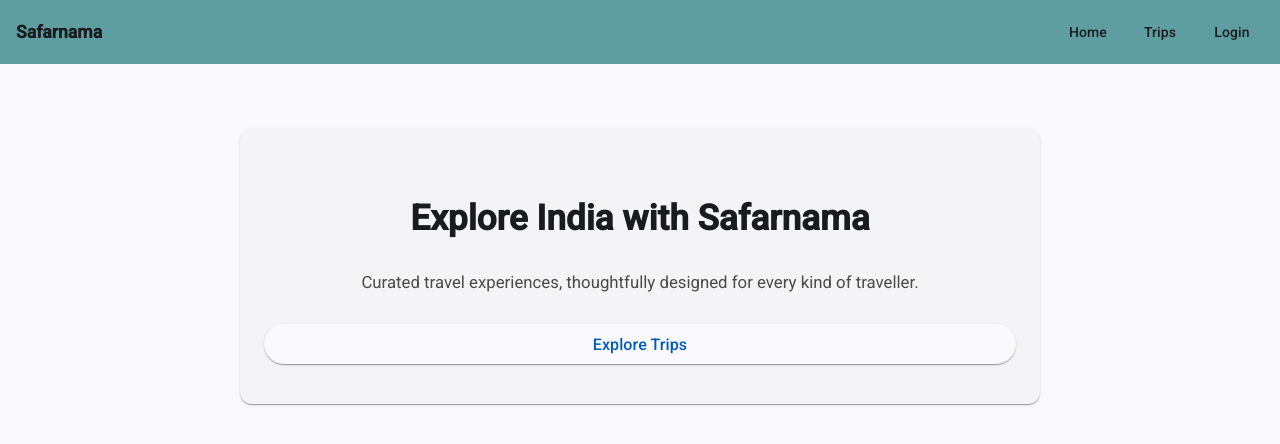
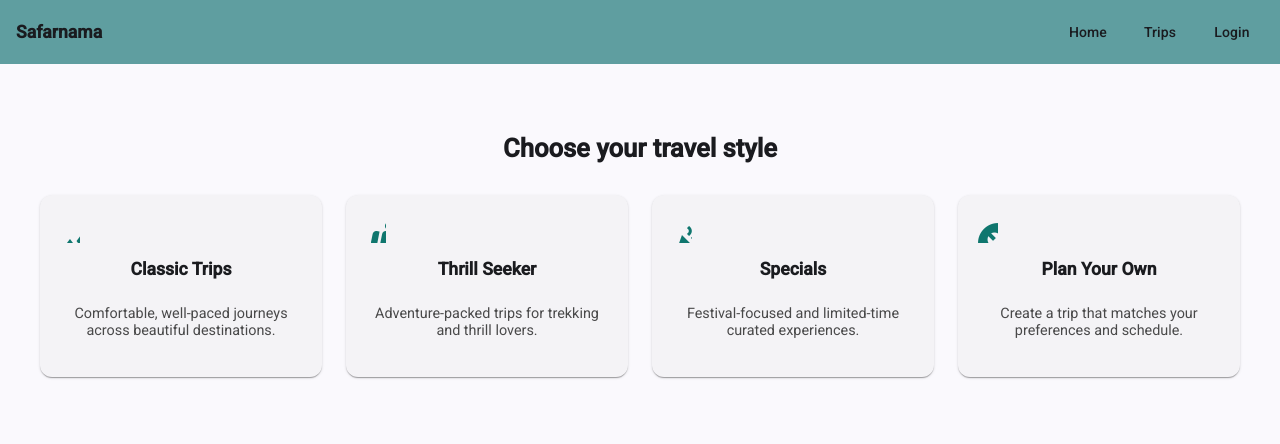
Before and after one commit to s0umalya/Safarnama, an Angular app in the folder frontend/: page / in a window 1280 px wide. Shown: the top 444 px of the page. Built offline with nearby package versions, Linux system fonts and the light colour scheme.

Commit message:
Trip category base

```diff
--- a/frontend/src/app/pages/home/home.page.html
+++ b/frontend/src/app/pages/home/home.page.html
@@ -1,20 +1,29 @@
-<section class="hero-section">
-  <mat-card class="hero-card">
-    <h1 class="hero-title">
-      Explore India with Safarnama
-    </h1>
+<section class="categories-section">
+  <h2 class="section-title">Choose your travel style</h2>
 
-    <p class="hero-subtitle">
-      Curated travel experiences, thoughtfully designed for every kind of traveller.
-    </p>
+  <div class="categories-grid">
+    <mat-card class="category-card" routerLink="/trips">
+      <mat-icon class="category-icon">terrain</mat-icon>
+      <h3>Classic Trips</h3>
+      <p>Comfortable, well-paced journeys across beautiful destinations.</p>
+    </mat-card>
 
-    <button
-      mat-raised-button
-      color="primary"
-      class="hero-cta"
-      routerLink="/trips"
-    >
-      Explore Trips
-    </button>
-  </mat-card>
+    <mat-card class="category-card" routerLink="/trips">
+      <mat-icon class="category-icon">hiking</mat-icon>
+      <h3>Thrill Seeker</h3>
+      <p>Adventure-packed trips for trekking and thrill lovers.</p>
+    </mat-card>
+
+    <mat-card class="category-card" routerLink="/trips">
+      <mat-icon class="category-icon">celebration</mat-icon>
+      <h3>Specials</h3>
+      <p>Festival-focused and limited-time curated experiences.</p>
+    </mat-card>
+
+    <mat-card class="category-card" routerLink="/trips">
+      <mat-icon class="category-icon">build_circle</mat-icon>
+      <h3>Plan Your Own</h3>
+      <p>Create a trip that matches your preferences and schedule.</p>
+    </mat-card>
+  </div>
 </section>
--- a/frontend/src/app/pages/home/home.page.scss
+++ b/frontend/src/app/pages/home/home.page.scss
@@ -1,40 +1,61 @@
-.hero-section {
-  display: flex;
-  justify-content: center;
-  padding: 3rem 1rem;
+.categories-section {
+  padding: 2rem 1rem 3rem;
+  max-width: 1200px;
+  margin: 0 auto;
 }
 
-.hero-card {
-  max-width: 800px;
-  width: 100%;
+.section-title {
   text-align: center;
-  padding: 2.5rem 1.5rem;
+  font-size: 1.6rem;
+  font-weight: 600;
+  margin-bottom: 2rem;
 }
 
-.hero-title {
-  font-size: 2.2rem;
-  font-weight: 600;
-  margin-bottom: 1rem;
+.categories-grid {
+  display: grid;
+  grid-template-columns: repeat(4, 1fr);
+  gap: 1.5rem;
 }
 
-.hero-subtitle {
-  font-size: 1.05rem;
-  margin-bottom: 2rem;
-  color: rgba(0, 0, 0, 0.7);
+.category-card {
+  text-align: center;
+  padding: 1.5rem 1rem;
+  cursor: pointer;
+  transition: transform 0.2s ease, box-shadow 0.2s ease;
+
+  &:hover {
+    transform: translateY(-4px);
+    box-shadow: 0 6px 18px rgba(0, 0, 0, 0.12);
+  }
+
+  h3 {
+    margin-top: 1rem;
+    font-size: 1.1rem;
+    font-weight: 600;
+  }
+
+  p {
+    font-size: 0.9rem;
+    margin-top: 0.5rem;
+    color: rgba(0, 0, 0, 0.7);
+  }
 }
 
-.hero-cta {
-  padding: 0.75rem 2rem;
-  font-size: 1rem;
+.category-icon {
+  font-size: 48px;
+  color: #0f766e;
 }
 
-/* Mobile adjustments */
-@media (max-width: 600px) {
-  .hero-title {
-    font-size: 1.7rem;
-  }
-
-  .hero-card {
-    padding: 2rem 1rem;
+/* Tablet */
+@media (max-width: 960px) {
+  .categories-grid {
+    grid-template-columns: repeat(2, 1fr);
   }
 }
+
+/* Mobile */
+@media (max-width: 600px) {
+  .categories-grid {
+    grid-template-columns: 1fr;
+  }
+}
--- a/frontend/src/app/pages/home/home.page.ts
+++ b/frontend/src/app/pages/home/home.page.ts
@@ -2,6 +2,7 @@ import { Component } from '@angular/core';
 import { CommonModule } from '@angular/common';
 import { MatCardModule } from '@angular/material/card';
 import { MatButtonModule } from '@angular/material/button';
+import { MatIconModule } from '@angular/material/icon';
 
 @Component({
   standalone: true,
@@ -9,7 +10,8 @@ import { MatButtonModule } from '@angular/material/button';
   imports: [
     CommonModule,
     MatCardModule,
-    MatButtonModule
+    MatButtonModule,
+    MatIconModule
   ],
   templateUrl: './home.page.html',
   styleUrls: ['./home.page.scss']
```
